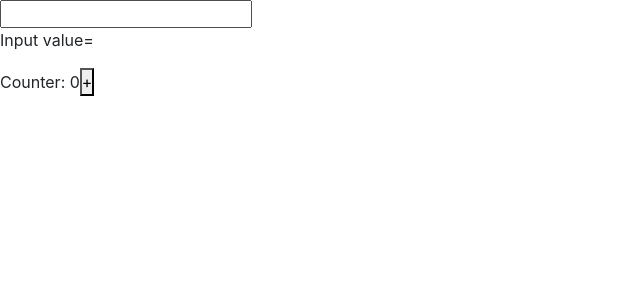
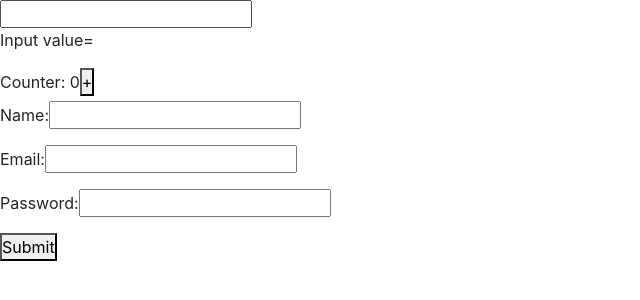
Before and after one commit to HussainShafayet/practise-react, a React (Create React App) app: page / in a window 1280 px wide. Shown: the top 300 px of the page, without its empty margins (0-640 px from the left). Built offline with nearby package versions, Linux system fonts and the light colour scheme.

Commit message:
form design and submit

```diff
--- a/src/App.js
+++ b/src/App.js
@@ -10,6 +10,7 @@ import Test from './components/test'
 import Index from './components/conditional-template/index';
 import EventHandler from './components/event-handler/textInput';
 import EventHooks from './components/EventsHooks';
+import RegistrationForm from './components/Form/RegistrationForm';
 
 
 function App() {
@@ -29,6 +30,7 @@ function App() {
       <div>
         <EventHandler />
         <EventHooks />
+        <RegistrationForm />
       </div>
 
     </div>
--- /dev/null
+++ b/src/components/Form/RegistrationForm.js
@@ -0,0 +1,47 @@
+import React,{useState} from "react";
+import style from './form.module.css'
+export default function RegistrationForm(){
+    const [name,setName]=useState('');
+    const [email,setEmail]= useState('');
+    const [password,setPassword]= useState('');
+    const getName=(e)=>{
+        setName(e.target.value);
+    }
+    const getEmail=(e)=>{
+        setEmail(e.target.value);
+    }
+    const getPassword=(e)=>{
+        setPassword(e.target.value);
+    }
+    const registrationFormSubmit =(e)=>{
+        console.log('formsubmit');
+        e.preventDefault();
+        const userInfo={
+            name:name,
+            email:email,
+            password:password
+        }
+        console.log('UserInfo: ',userInfo);
+    }
+    return (
+        <div>
+            <form onSubmit={registrationFormSubmit}>
+                <div className={style.formGroup}>
+                    <label htmlFor="name">Name: </label>
+                    <input type="text" name="name" id="name" value={name} onChange={getName} required />
+                </div>
+                <div className={style.formGroup}>
+                    <label htmlFor="email">Email: </label>
+                    <input type="email" name="email" id="email" value={email} onChange={getEmail} required />
+                </div>
+                <div className={style.formGroup}>
+                    <label htmlFor="password">Password: </label>
+                    <input type="password" name="password" id="password" password={password} onChange={getPassword} required />
+                </div>
+                <div>
+                    <button type="submit">Submit</button>
+                </div>
+            </form>
+        </div>
+    )
+}
--- /dev/null
+++ b/src/components/Form/form.module.css
@@ -0,0 +1,4 @@
+.formGroup{
+    margin-top: 5px;
+    margin-bottom: 10px;
+}
```
